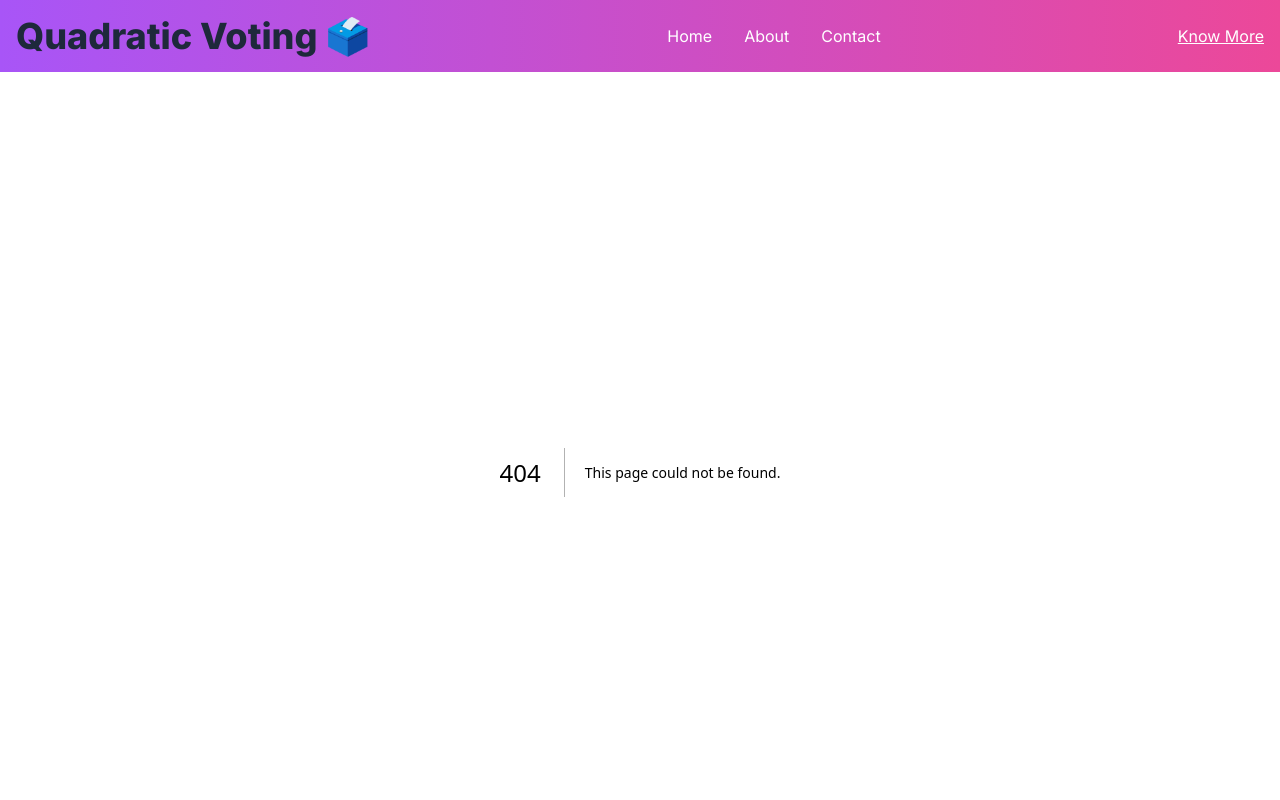
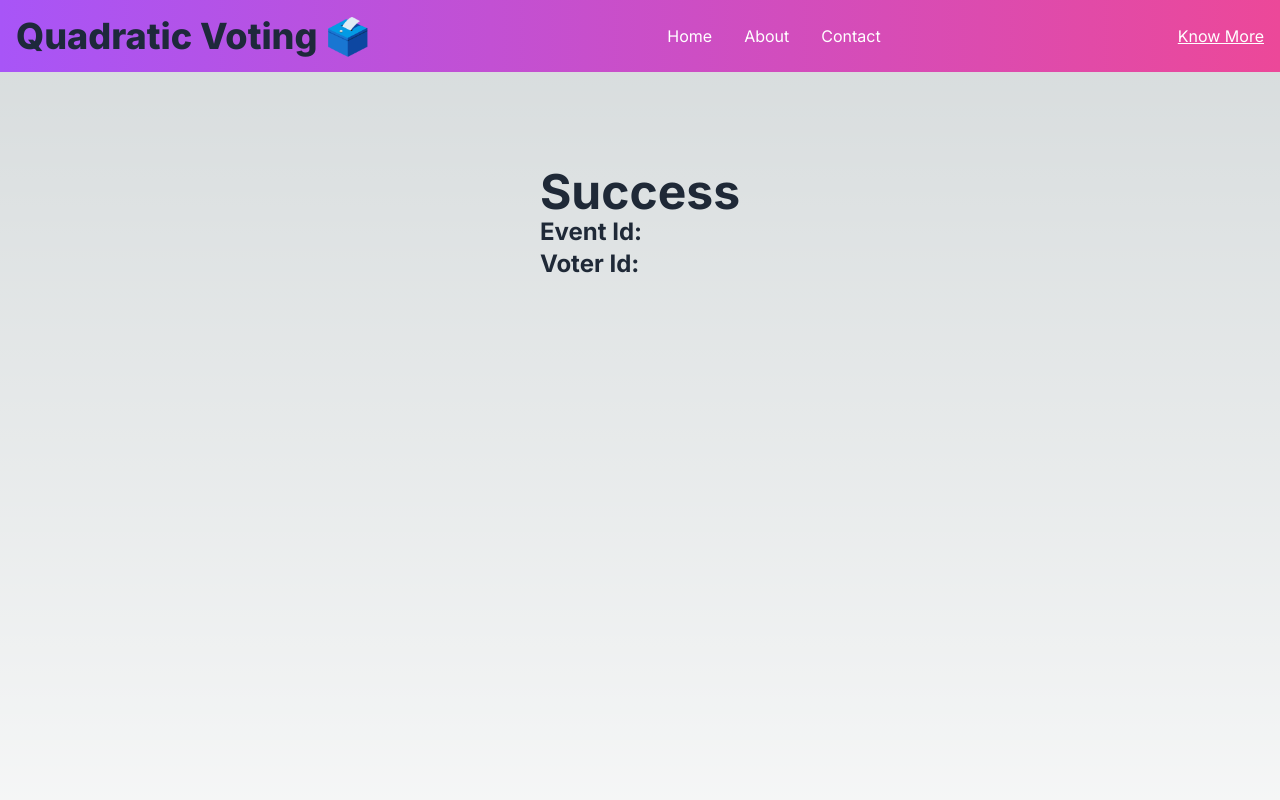
Before and after one commit to sanjay-sol/Quadratic_Voting, a Next.js app in the folder client/: page /success in a window 1280 px wide. Before the commit this address had no page. Shown: the top 800 px of the page. Built offline with nearby package versions, Linux system fonts and the light colour scheme.

Commit message:
added success page to show after voting

```diff
--- /dev/null
+++ b/client/src/app/success/page.tsx
@@ -0,0 +1,25 @@
+"use client";
+import { useSearchParams } from 'next/navigation';
+import React from 'react';
+const Page = () => {
+     const searchParams = useSearchParams();
+  const eventId = searchParams.get('eventId');
+  const voterId = searchParams.get('voterId');
+
+    return (
+        <main className="flex min-h-screen flex-col items-center justify-between p-24">
+            <div>
+                <h1 className="text-5xl font-bold text-gray-800">Success</h1>
+                <p className="text-2xl font-bold text-gray-800">
+                    Event Id: {eventId}
+                </p>
+                <p className="text-2xl font-bold text-gray-800">
+                    Voter Id: {voterId}
+                </p>
+
+        </div>
+        </main>
+    );
+};
+
+export default Page;
--- a/client/src/components/VoteForm.tsx
+++ b/client/src/components/VoteForm.tsx
@@ -4,8 +4,9 @@ import React, { useState, useEffect } from 'react';
 import { useQuery, useMutation } from '@apollo/client';
 import { GET_EVENT_QUERY } from '../apollo/getEventQuery';
 import { UPDATE_VOTE_MUTATION } from '../apollo/voteMutation';
-
+import { useRouter } from 'next/navigation';
 const VoteForm: React.FC = () => {
+    const router = useRouter();
    const searchParams = useSearchParams();
     const eventId = searchParams.get('eventId');
   const voterId = searchParams.get('voterId');
@@ -41,9 +42,14 @@ const VoteForm: React.FC = () => {
           votes: votes,
         },
       });
+        if (data.updateVoteData) {
+            alert('Vote data updated successfully');
+        }
+        router.push(`/success?eventId=${eventId}&voterId=${voterId}`);
 
-      console.log('Vote data updated:', data.updateVoteData);
-    } catch (error:any) {
+
+    } catch (error: any) {
+        alert('Error updating vote data');
       console.error('Error updating vote data:', error.message);
     }
   };
```
